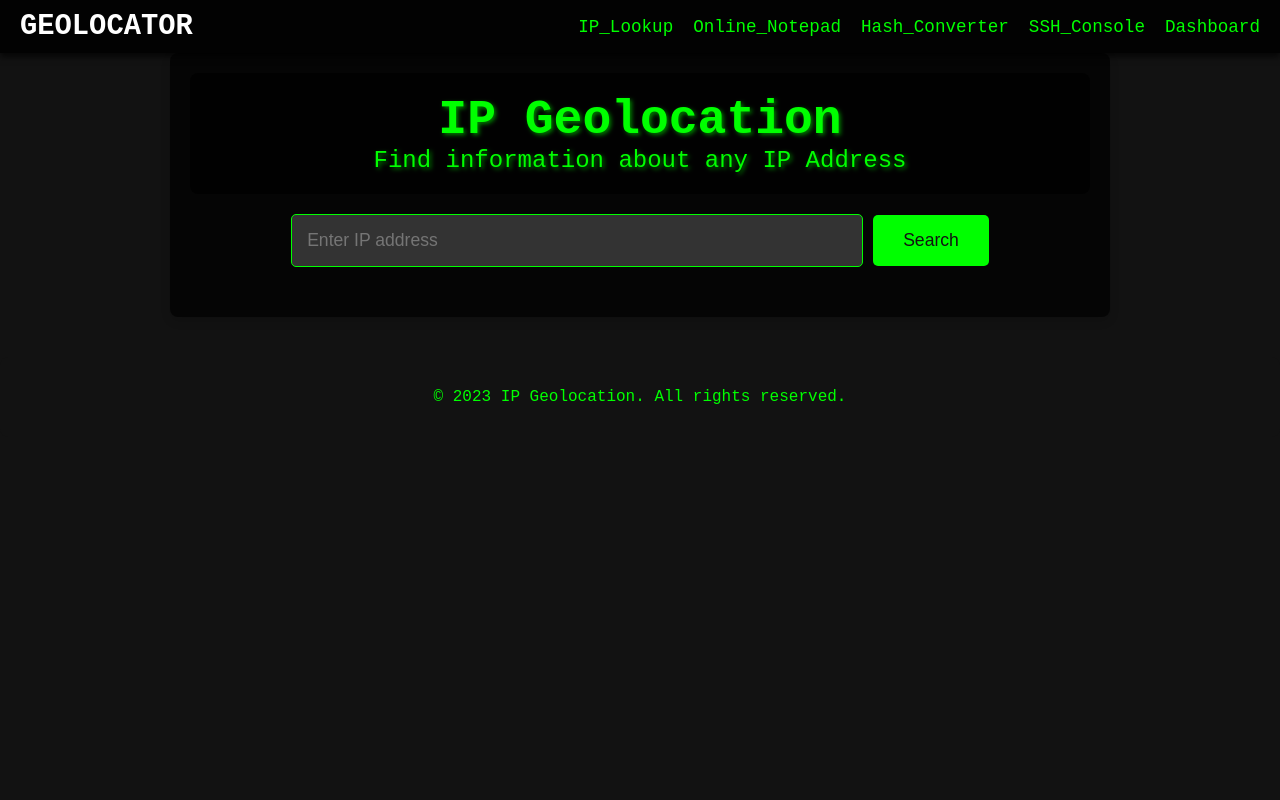
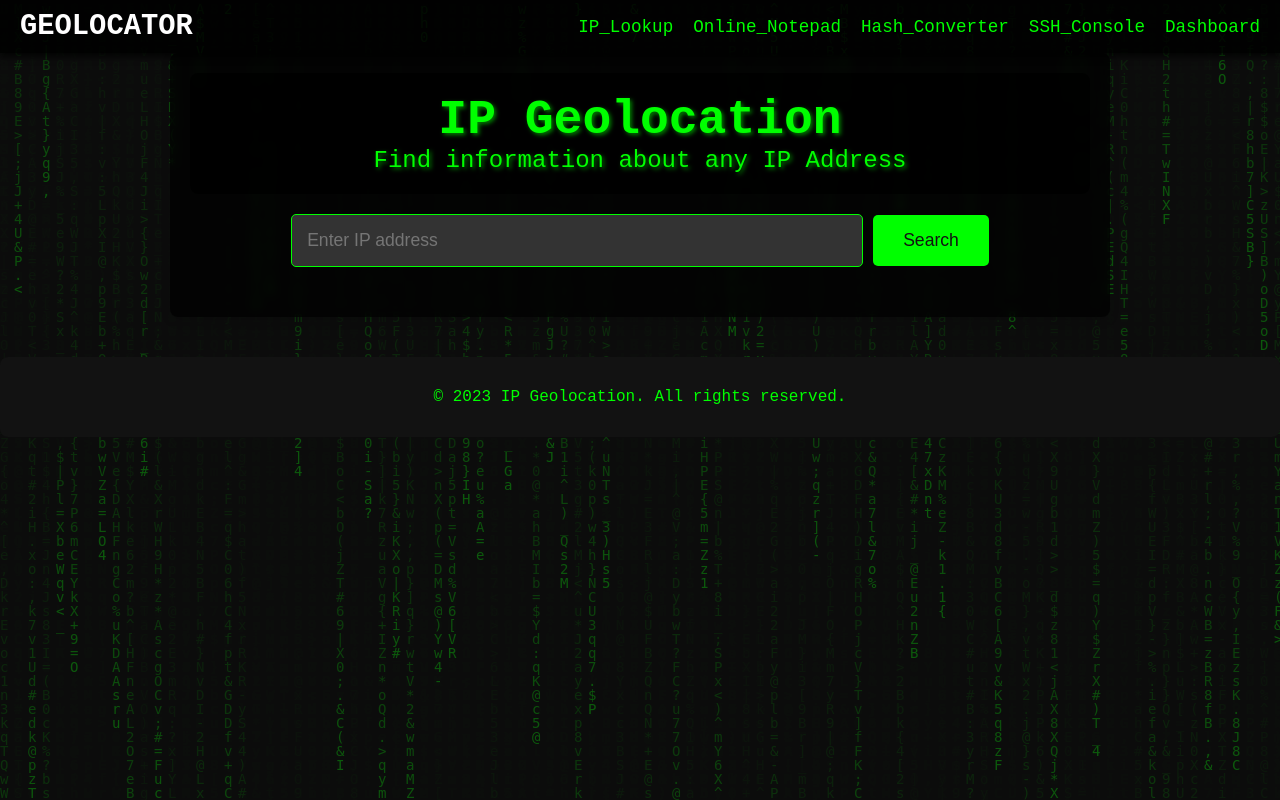
Before and after one commit to ALLSafeSecurityORG/ALLsafe, a Flask app: page /ip_lookup in a window 1280 px wide. Run offline with Flask 3, Linux system fonts and the light colour scheme; a user stored in the database is signed in; data that the repository does not hold is empty; parts of the project's set-up code (start-up, migrations or seed data) failed here and were passed over.

Commit message:
Update ip_lookup.html

```diff
--- a/Final-proj/templates/ip_lookup.html
+++ b/Final-proj/templates/ip_lookup.html
@@ -1,320 +1,707 @@
 <!DOCTYPE html>
+
 <html lang="en">
+
 <head>
+
     <meta charset="UTF-8">
+
     <meta name="viewport" content="width=device-width, initial-scale=1.0">
+
     <title>IP Geolocation</title>
+
     <style>
+
         /* Global Styles */
+
         body {
+
             font-family: 'Courier New', monospace;
+
             margin: 0;
+
             padding: 0;
+
             background: #121212;
+
             color: #00ff00; /* Hacker-like green text */
+
             overflow-x: hidden;
+
+            position: relative;
+
         }
 
-        h1, h2 {
-            color: #00ff00; /* Green text for hacker vibes */
-            text-shadow: 2px 2px 4px rgba(0, 255, 0, 0.5);
+
+        /* Matrix Effect Canvas */
+
+        #matrix {
+
+            position: fixed;
+
+            top: 0;
+
+            left: 0;
+
+            width: 100%;
+
+            height: 100%;
+
+            z-index: -1;
+
+            opacity: 0.3; /* Adjust opacity to make it subtle */
+
+            pointer-events: none;
+
         }
 
-        /* Navbar Styles */
-        .navbar {
-            background-color: rgba(0, 0, 0, 0.85);
-            padding: 10px 20px;
-            display: flex;
-            justify-content: space-between;
-            align-items: center;
-            color: #fff;
-            position: sticky;
-            top: 0;
-            z-index: 1000;
-            box-shadow: 0 4px 6px rgba(0, 0, 0, 0.7);
+
+        h1, h2 {
+
+            color: #00ff00; /* Green text for hacker vibes */
+
+            text-shadow: 2px 2px 4px rgba(0, 255, 0, 0.5);
+
         }
 
-        .navbar .logo {
-            font-size: 1.8em;
-            font-weight: bold;
-            text-transform: uppercase;
+
+        /* Navbar Styles */
+
+        .navbar {
+
+            background-color: rgba(0, 0, 0, 0.85);
+
+            padding: 10px 20px;
+
+            display: flex;
+
+            justify-content: space-between;
+
+            align-items: center;
+
+            color: #fff;
+
+            position: sticky;
+
+            top: 0;
+
+            z-index: 1000;
+
+            box-shadow: 0 4px 6px rgba(0, 0, 0, 0.7);
+
         }
 
-        .navbar .menu {
-            display: flex;
-            gap: 20px;
+
+        .navbar .logo {
+
+            font-size: 1.8em;
+
+            font-weight: bold;
+
+            text-transform: uppercase;
+
         }
 
-        .navbar .menu a {
-            color: #00ff00;
-            text-decoration: none;
-            font-size: 1.1em;
-            transition: color 0.3s ease;
+
+        .navbar .menu {
+
+            display: flex;
+
+            gap: 20px;
+
         }
 
-        .navbar .menu a:hover {
-            color: #ff6f00;
-            text-decoration: underline;
+
+        .navbar .menu a {
+
+            color: #00ff00;
+
+            text-decoration: none;
+
+            font-size: 1.1em;
+
+            transition: color 0.3s ease;
+
         }
 
-        .navbar .hamburger {
-            display: none;
-            cursor: pointer;
-            font-size: 1.8em;
+
+        .navbar .menu a:hover {
+
+            color: #ff6f00;
+
+            text-decoration: underline;
+
         }
 
-        /* Mobile Menu Styles */
-        .navbar .mobile-menu {
+
+        .navbar .hamburger {
+
             display: none;
-            flex-direction: column;
-            gap: 10px;
-            position: absolute;
-            top: 50px;
-            right: 20px;
-            background-color: #007bff;
-            padding: 10px;
-            border-radius: 8px;
+
+            cursor: pointer;
+
+            font-size: 1.8em;
+
         }
 
-        .navbar .mobile-menu a {
-            color: #00ff00;
-            text-decoration: none;
-            font-size: 1.1em;
-            transition: color 0.3s ease;
+
+        /* Mobile Menu Styles */
+
+        .navbar .mobile-menu {
+
+            display: none;
+
+            flex-direction: column;
+
+            gap: 10px;
+
+            position: absolute;
+
+            top: 50px;
+
+            right: 20px;
+
+            background-color: #007bff;
+
+            padding: 10px;
+
+            border-radius: 8px;
+
         }
 
-        .navbar .mobile-menu a:hover {
-            color: #ff6f00;
+
+        .navbar .mobile-menu a {
+
+            color: #00ff00;
+
+            text-decoration: none;
+
+            font-size: 1.1em;
+
+            transition: color 0.3s ease;
+
         }
 
-        /* Main Container */
-        .container {
-            max-width: 900px;
-            margin: 0 auto;
-            padding: 20px;
-            background: rgba(0, 0, 0, 0.7);
-            border-radius: 8px;
-            box-shadow: 0 4px 10px rgba(0, 0, 0, 0.15);
-            backdrop-filter: blur(5px);
+
+        .navbar .mobile-menu a:hover {
+
+            color: #ff6f00;
+
         }
 
-        /* Header */
-        header {
-            background-color: rgba(0, 0, 0, 0.8);
+
+        /* Main Container */
+
+        .container {
+
+            max-width: 900px;
+
+            margin: 0 auto;
+
             padding: 20px;
-            color: #00ff00;
-            text-align: center;
+
+            background: rgba(0, 0, 0, 0.7);
+
             border-radius: 8px;
-            margin-bottom: 20px;
+
+            box-shadow: 0 4px 10px rgba(0, 0, 0, 0.15);
+
+            backdrop-filter: blur(5px);
+
+            position: relative;
+
+            z-index: 1;
+
         }
 
-        header h1 {
-            margin: 0;
-            font-size: 3em;
-            font-weight: bold;
+
+        /* Header */
+
+        header {
+
+            background-color: rgba(0, 0, 0, 0.8);
+
+            padding: 20px;
+
+            color: #00ff00;
+
+            text-align: center;
+
+            border-radius: 8px;
+
+            margin-bottom: 20px;
+
         }
 
-        header h2 {
+
+        header h1 {
+
             margin: 0;
-            font-size: 1.5em;
-            font-weight: 300;
+
+            font-size: 3em;
+
+            font-weight: bold;
+
         }
 
-        /* Search Section */
-        .search-container {
-            display: flex;
-            justify-content: center;
-            align-items: center;
-            margin-bottom: 30px;
+
+        header h2 {
+
+            margin: 0;
+
+            font-size: 1.5em;
+
+            font-weight: 300;
+
         }
 
-        .search-container input {
-            padding: 15px;
-            font-size: 1.1em;
-            width: 60%;
-            border: 1px solid #00ff00;
-            border-radius: 5px;
-            margin-right: 10px;
-            background-color: #333;
-            color: #00ff00;
+
+        /* Search Section */
+
+        .search-container {
+
+            display: flex;
+
+            justify-content: center;
+
+            align-items: center;
+
+            margin-bottom: 30px;
+
         }
 
-        .search-container button {
-            padding: 15px 30px;
+
+        .search-container input {
+
+            padding: 15px;
+
             font-size: 1.1em;
-            background-color: #00ff00;
-            color: #121212;
-            border: none;
+
+            width: 60%;
+
+            border: 1px solid #00ff00;
+
             border-radius: 5px;
-            cursor: pointer;
-            transition: background 0.3s ease, transform 0.2s ease;
+
+            margin-right: 10px;
+
+            background-color: #333;
+
+            color: #00ff00;
+
         }
 
-        .search-container button:hover {
-            background-color: #ff6f00;
-            transform: translateY(-2px);
+
+        .search-container button {
+
+            padding: 15px 30px;
+
+            font-size: 1.1em;
+
+            background-color: #00ff00;
+
+            color: #121212;
+
+            border: none;
+
+            border-radius: 5px;
+
+            cursor: pointer;
+
+            transition: background 0.3s ease, transform 0.2s ease;
+
         }
 
-        /* Results Section */
-        .results-container {
-            background-color: #333;
-            border-radius: 8px;
-            padding: 20px;
-            box-shadow: 0 4px 10px rgba(0, 0, 0, 0.1);
+
+        .search-container button:hover {
+
+            background-color: #ff6f00;
+
+            transform: translateY(-2px);
+
         }
 
-        .results-container h3 {
-            color: #00ff00;
+
+        /* Results Section */
+
+        .results-container {
+
+            background-color: #333;
+
+            border-radius: 8px;
+
+            padding: 20px;
+
+            box-shadow: 0 4px 10px rgba(0, 0, 0, 0.1);
+
         }
 
-        .result-item {
-            display: flex;
-            justify-content: space-between;
-            padding: 8px;
-            border-bottom: 1px solid #444;
+
+        .results-container h3 {
+
+            color: #00ff00;
+
         }
 
-        .result-item:last-child {
-            border-bottom: none;
+
+        .result-item {
+
+            display: flex;
+
+            justify-content: space-between;
+
+            padding: 8px;
+
+            border-bottom: 1px solid #444;
+
         }
 
-        /* Footer */
-        footer {
-            text-align: center;
-            padding: 15px;
-            background-color: #121212;
-            color: #00ff00;
-            margin-top: 40px;
-            border-radius: 8px;
+
+        .result-item:last-child {
+
+            border-bottom: none;
+
         }
 
+
+        /* Footer */
+
+        footer {
+
+            text-align: center;
+
+            padding: 15px;
+
+            background-color: #121212;
+
+            color: #00ff00;
+
+            margin-top: 40px;
+
+            border-radius: 8px;
+
+            position: relative;
+
+            z-index: 1;
+
+        }
+
+
         /* Responsive */
+
         @media (max-width: 768px) {
+
             .navbar .menu {
+
                 display: none;
+
             }
 
+
             .navbar .hamburger {
+
                 display: block;
+
             }
 
+
             .navbar .mobile-menu.active {
+
                 display: flex;
+
             }
 
+
             .search-container input {
+
                 width: 80%;
+
             }
 
+
             .container {
+
                 padding: 15px;
+
             }
+
         }
+
     </style>
+
 </head>
+
 <body>
 
+    <!-- Matrix Effect Canvas -->
+
+    <canvas id="matrix"></canvas>
+
+
     <!-- Navbar -->
+
     <div class="navbar">
+
         <div class="logo">GeoLocator</div>
+
         <div class="menu">
+
             <a href="{{ url_for('routes.ip_lookup') }}">IP_Lookup</a>
+
             <a href="{{ url_for('routes.note_pad') }}">Online_Notepad</a>
+
             <a href="{{ url_for('routes.hash_converter_page') }}">Hash_Converter</a>
+
             <a href="{{ url_for('routes.ssh_console') }}">SSH_Console</a>
+
             <a href="{{ url_for('routes.dashboard') }}">Dashboard</a>
 
         </div>
 
     </div>
 
+
     <!-- Main Container -->
+
     <div class="container">
+
         <!-- Header -->
+
         <header>
+
             <h1>IP Geolocation</h1>
+
             <h2>Find information about any IP Address</h2>
+
         </header>
 
+
         <!-- Search Section -->
+
         <div class="search-container">
+
             <input type="text" id="ip-input" placeholder="Enter IP address" />
+
             <button onclick="getIpLocation()">Search</button>
+
         </div>
 
+
         <!-- Results Section -->
+
         <div class="results-container" id="results-container" style="display: none;">
+
             <h3>IP Location Information</h3>
+
             <div class="result-item">
+
                 <span>IP Address:</span>
+
                 <span id="result-ip"></span>
+
             </div>
+
             <div class="result-item">
+
                 <span>Country:</span>
+
                 <span id="result-country"></span>
+
             </div>
+
             <div class="result-item">
+
                 <span>Region:</span>
+
                 <span id="result-region"></span>
+
             </div>
+
             <div class="result-item">
+
                 <span>City:</span>
+
                 <span id="result-city"></span>
+
             </div>
+
             <div class="result-item">
+
                 <span>Latitude:</span>
+
                 <span id="result-lat"></span>
+
             </div>
+
             <div class="result-item">
+
                 <span>Longitude:</span>
+
                 <span id="result-lon"></span>
+
             </div>
+
         </div>
+
     </div>
 
+
     <!-- Footer -->
+
     <footer>
+
         <p>© 2023 IP Geolocation. All rights reserved.</p>
+
     </footer>
 
+
     <script>
+
+        // Matrix Digital Rain Effect
+
+        const canvas = document.getElementById('matrix');
+
+        const ctx = canvas.getContext('2d');
+
+
+        canvas.height = window.innerHeight;
+
+        canvas.width = window.innerWidth;
+
+
+        const chars = '0123456789ABCDEFGHIJKLMNOPQRSTUVWXYZabcdefghijklmnopqrstuvwxyz@#$%^&*()_+-=[]{}|;:,.<>?';
+
+        const fontSize = 14;
+
+        const columns = canvas.width / fontSize;
+
+        const drops = [];
+
+
+        for (let x = 0; x < columns; x++) {
+
+            drops[x] = 1;
+
+        }
+
+
+        function draw() {
+
+            ctx.fillStyle = 'rgba(0, 0, 0, 0.05)';
+
+            ctx.fillRect(0, 0, canvas.width, canvas.height);
+
+
+            ctx.fillStyle = '#0F0';
+
+            ctx.font = fontSize + 'px monospace';
+
+
+            for (let i = 0; i < drops.length; i++) {
+
+                const text = chars.charAt(Math.floor(Math.random() * chars.length));
+
+                ctx.fillText(text, i * fontSize, drops[i] * fontSize);
+
+
+                if (drops[i] * fontSize > canvas.height && Math.random() > 0.975)
+
+                    drops[i] = 0;
+
+
+                drops[i]++;
+
+            }
+
+        }
+
+
+        setInterval(draw, 33);
+
+
+        // Resize canvas when window is resized
+
+        window.addEventListener('resize', () => {
+
+            canvas.height = window.innerHeight;
+
+            canvas.width = window.innerWidth;
+
+        });
+
+
         // Function to fetch IP geolocation data
+
         function getIpLocation() {
+
             const ip = document.getElementById('ip-input').value;
 
+
             fetch('/lookup-ip', {
+
                 method: 'POST',
+
                 headers: {
+
                     'Content-Type': 'application/json'
+
                 },
+
                 body: JSON.stringify({ ip: ip })
+
             })
+
             .then(response => response.json())
+
             .then(data => {
+
                 if (data.error) {
+
                     alert(data.error);
+
                 } else {
+
                     document.getElementById('result-ip').innerText = data.ip;
+
                     document.getElementById('result-country').innerText = data.country_name;
+
                     document.getElementById('result-region').innerText = data.state_prov;
+
                     document.getElementById('result-city').innerText = data.city;
+
                     document.getElementById('result-lat').innerText = data.latitude;
+
                     document.getElementById('result-lon').innerText = data.longitude;
+
                     document.getElementById('results-container').style.display = 'block';
+
                 }
+
             })
+
             .catch(error => {
+
                 alert('Failed to fetch IP data.');
+
                 console.error('Error:', error);
+
             });
+
         }
 
+
         // Toggle the mobile menu
+
         function toggleMenu() {
+
             const menu = document.getElementById('mobile-menu');
+
             menu.classList.toggle('active');
+
         }
+
     </script>
 
 </body>
+
 </html>
```
